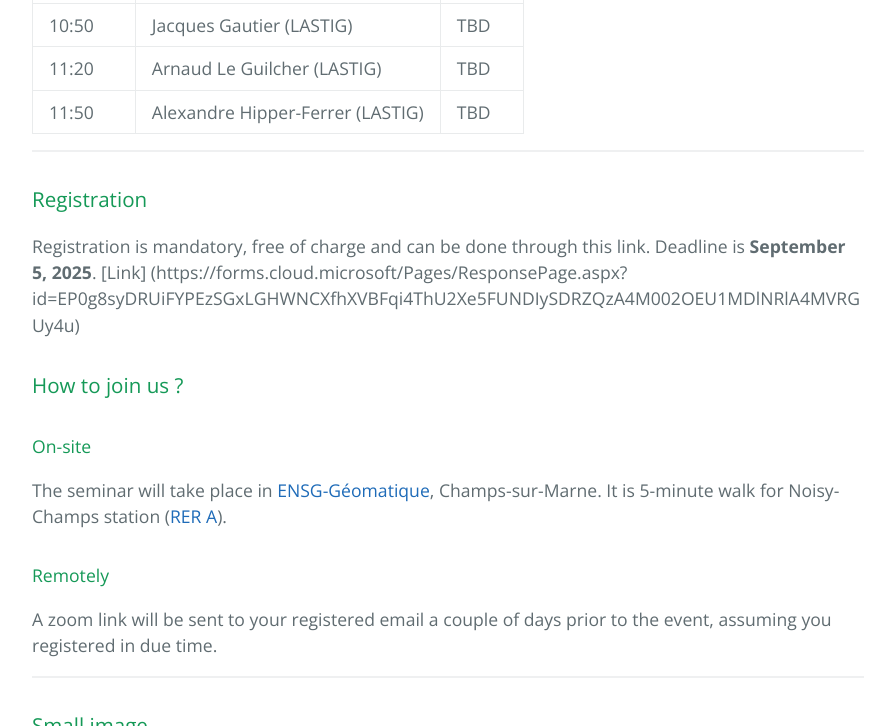
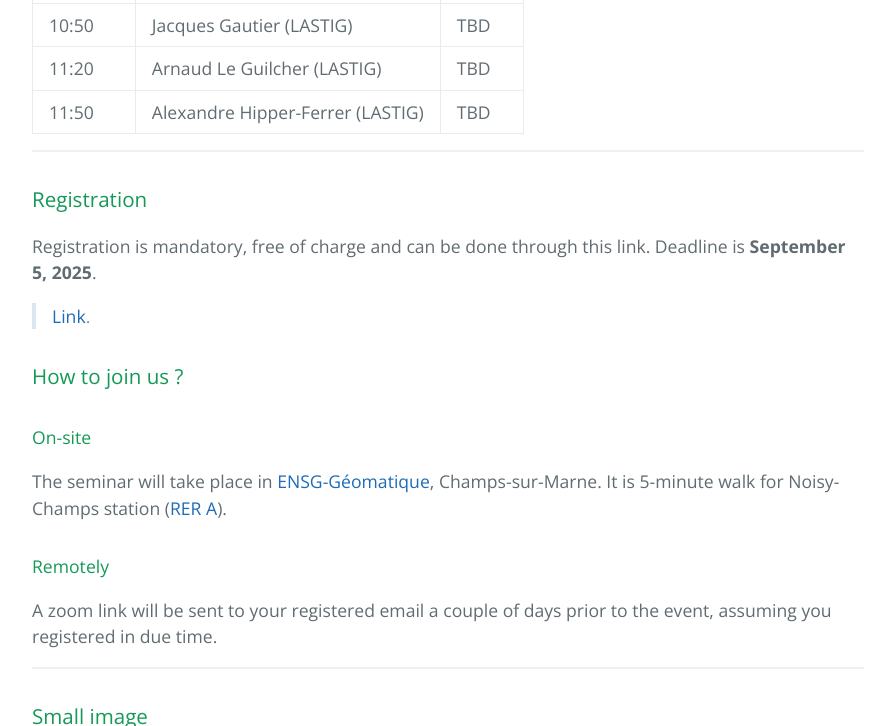
Before and after one commit to umrlastig/seminars, a Jekyll site: the page built from index.md, in a window 1280 px wide and 900 px high, scrolled down 1614 px, cut to the strip 0-726 px from the top of the window. Shown: the whole strip, without its empty margins (192-1087 px from the left). Built offline with Jekyll 4.4.1, drawn with Linux system fonts in a browser that asks for light colours.

Commit message:
registration link

```diff
--- a/index.md
+++ b/index.md
@@ -43,7 +43,7 @@ Questions & Answers will be possible after every talk. No worries.
 
 ### Registration
 Registration is mandatory, free of charge and can be done through this link. Deadline is **September 5, 2025**.
-[Link] (https://forms.cloud.microsoft/Pages/ResponsePage.aspx?id=EP0g8syDRUiFYPEzSGxLGHWNCXfhXVBFqi4ThU2Xe5FUNDIySDRZQzA4M002OEU1MDlNRlA4MVRGUy4u)
+> [Link](https://forms.cloud.microsoft/Pages/ResponsePage.aspx?id=EP0g8syDRUiFYPEzSGxLGHWNCXfhXVBFqi4ThU2Xe5FUNDIySDRZQzA4M002OEU1MDlNRlA4MVRGUy4u/).
 
 ### How to join us ?
 
```
